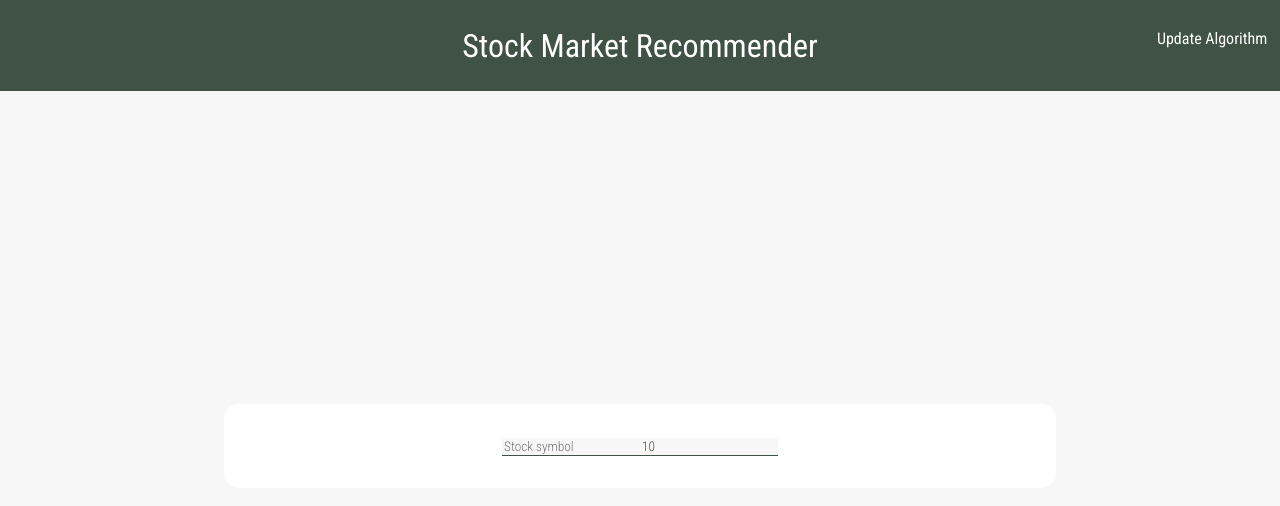
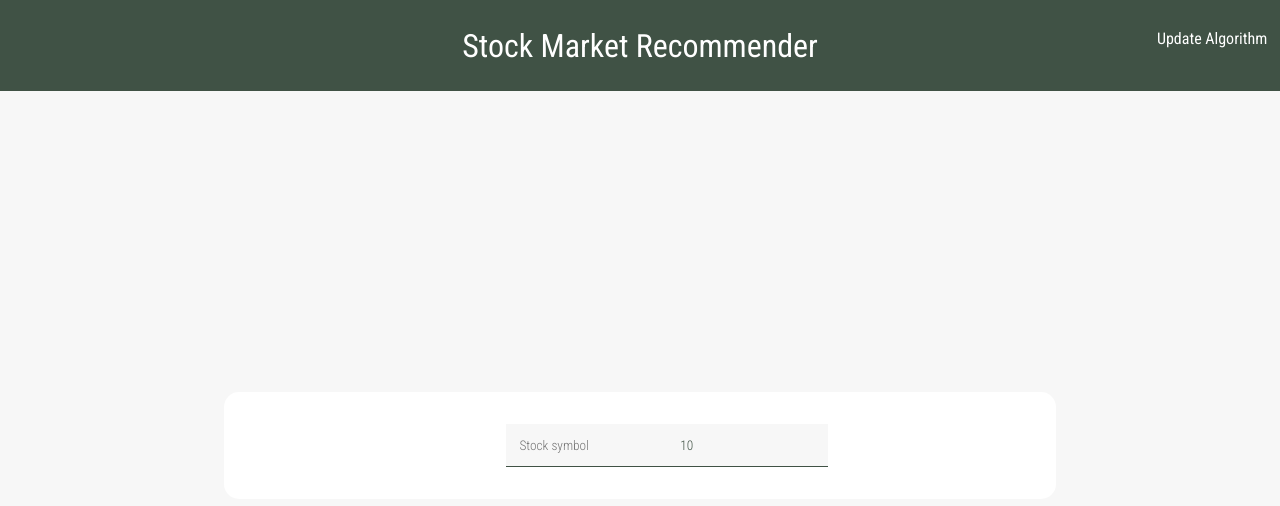
Before and after one commit to Mitchpain/stockMarket, a React app in the folder Frontend/: page / in a window 1280 px wide. Shown: the top 506 px of the page. Built offline with nearby package versions, Linux system fonts and the light colour scheme.

Commit message:
changing user input style

```diff
--- a/Frontend/src/components/styles/UserInput.scss
+++ b/Frontend/src/components/styles/UserInput.scss
@@ -1,12 +1,16 @@
 @import "../../common.scss";
 #userInputs{
+    align-content: center;
+    justify-content: center;
     input{
         @extend .text;
         border:0;
         border-bottom: 1px solid $color-secondary;
         background-color: $color-background;
         font-weight:300;
+        padding:5%;
     }
-    align-content: center;
-    justify-content: center;
+    form{
+        display:flex;
+    }
 }
```
